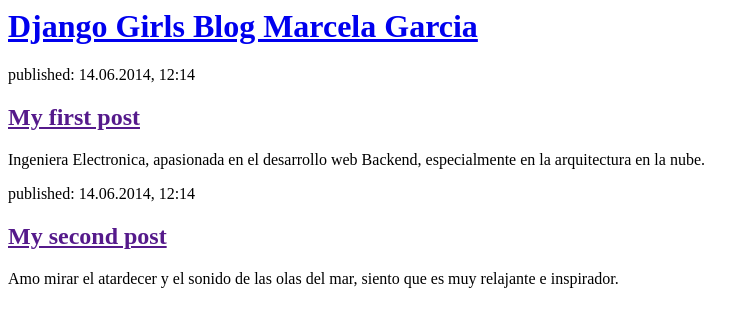
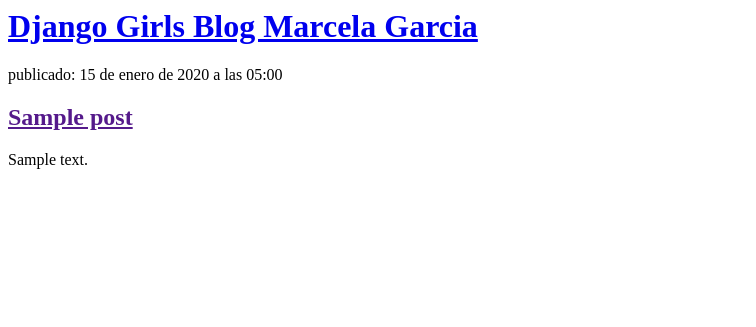
Before and after one commit to YuriGarciaB/Miprimercodigo, a Django app: page / in a window 1280 px wide. Shown: the top 327 px of the page, without its empty margins (0-756 px from the left). Run offline with Django 5.2, Linux system fonts and the light colour scheme; tables that the repository leaves empty hold one stand-in row (values such as "Sample post").

Commit message:
Templates modificados para mostrar post desde base de datos.

```diff
--- a/blog/models.py
+++ b/blog/models.py
@@ -4,6 +4,8 @@
 from django.conf import settings
 from django.db import models
 from django.utils import timezone
+
+from django.contrib.auth.models import User
 
 
 class Post(models.Model):
--- a/blog/templates/blog/post_list.html
+++ b/blog/templates/blog/post_list.html
@@ -3,20 +3,19 @@
         <title>Django Girls blog Yuri Marcela Garcia</title>
     </head>
     <body>
-        <div>
+         <div>
             <h1><a href="/">Django Girls Blog Marcela Garcia</a></h1>
         </div>
 
-        <div>
-            <p>published: 14.06.2014, 12:14</p>
-            <h2><a href="">My first post</a></h2>
-            <p>Ingeniera Electronica, apasionada en el desarrollo web Backend, especialmente en la arquitectura en la nube.</p>
-        </div>
 
-        <div>
-            <p>published: 14.06.2014, 12:14</p>
-            <h2><a href="">My second post</a></h2>
-            <p>Amo mirar el atardecer y el sonido de las olas del mar, siento que es muy relajante e inspirador.</p>
-        </div>
+
+{% for post in posts %}
+    <div>
+        <p> publicado: {{ post.published_date }}</p>
+        <h2><a href="">{{ post.title }}</a></h2>
+        <p>{{ post.text|linebreaksbr }}</p>
+    </div>
+{% endfor %}
+
     </body>
 </html>
--- a/blog/views.py
+++ b/blog/views.py
@@ -1,5 +1,8 @@
 from django.shortcuts import render
+from django.utils import timezone
+from .models import Post
 
 # Create your views here.
 def post_list(request):
-    return render(request, 'blog/post_list.html', {})
+    posts = Post.objects.filter(published_date__lte=timezone.now()).order_by('published_date')
+    return render(request, 'blog/post_list.html', {'posts': posts})
--- a/mysite/urls.py
+++ b/mysite/urls.py
@@ -17,6 +17,7 @@
 from django.contrib import admin
 from django.urls import path
 from django.urls import path, include
+from django.utils import timezone
 
 urlpatterns = [
     path('admin/', admin.site.urls),
```
